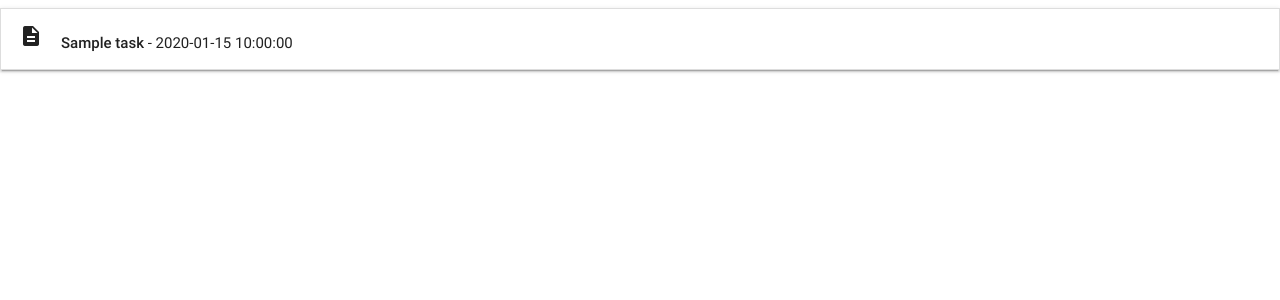
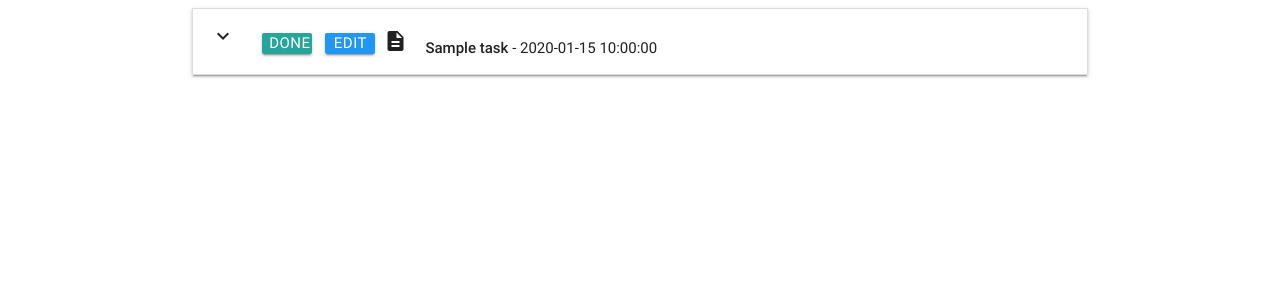
Before and after one commit to LuccaBBombo/task_manager, a Flask app: page / in a window 1280 px wide. Shown: the top 300 px of the page. Run offline with Flask 2, Linux system fonts and the light colour scheme; a database or web service that is not in the repository returns one stand-in record (values such as "Sample title"); some libraries are stand-ins or nearby versions.

Commit message:
added 'edit' and 'done' task buttons and cusomization

```diff
--- a/app.py
+++ b/app.py
@@ -18,7 +18,7 @@ def get_tasks():
 
 @app.route('/add_task')
 def add_task():
-    return render_template ("addtasks.html",
+    return render_template("addtasks.html",
                             categories=mongo.db.categories.find())
 
 
--- /dev/null
+++ b/static/css/style.css
@@ -0,0 +1,11 @@
+.btn_small {
+    height: 21px;
+    width: 50px;
+    line-height: 21px;
+    margin: 5px 5px;
+    padding: 0 0.5em;
+}
+
+.task_header {
+    margin-top: 5px;
+}
--- a/templates/base.html
+++ b/templates/base.html
@@ -3,11 +3,13 @@
 <head>
     <link href="https://fonts.googleapis.com/icon?family=Material+Icons" rel="stylesheet">
     <link rel="stylesheet" href="https://cdnjs.cloudflare.com/ajax/libs/materialize/0.100.2/css/materialize.min.css">
+    <link rel="stylesheet" href="{{url_for('static', filename='css/style.css')}}" type = "text/css"/>
     <title>Document </title>
 </head>
 <body>
+    <div class="container">
     {% block content %} {% endblock %}
-
+    </div>
     <script src="https://cdnjs.cloudflare.com/ajax/libs/jquery/3.2.1/jquery.min.js"></script>
     <script src="https://cdnjs.cloudflare.com/ajax/libs/materialize/0.100.2/js/materialize.min.js"></script>
     <script type="text/javascript">
--- a/templates/tasks.html
+++ b/templates/tasks.html
@@ -4,6 +4,11 @@
         {% for task in tasks %}
         <li>
             <div class="collapsible-header">
+                <div class="col s3">
+                    <i class="material-icons">expand_more</i>
+                    <a class="waves-effect waves-light btn btn_small">Done</a>
+                    <a class="waves-effect waves-light btn btn_small blue">Edit</a>
+                </div>
                 <div class=" task_header col s9">
                     <i class="material-icons">description</i><strong>{{task.task_name}}</strong> - {{task.due_date}}
                 </div>
```
